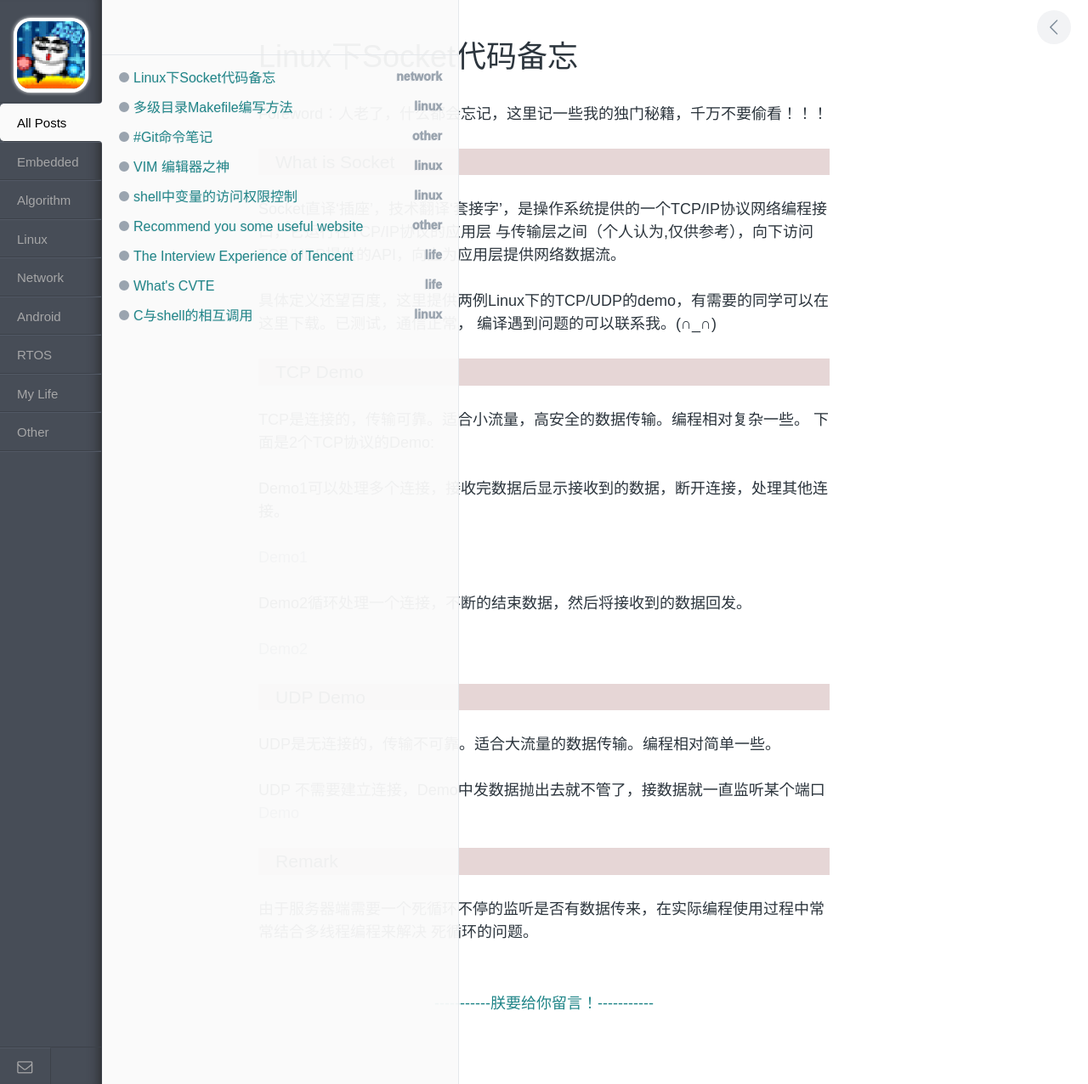
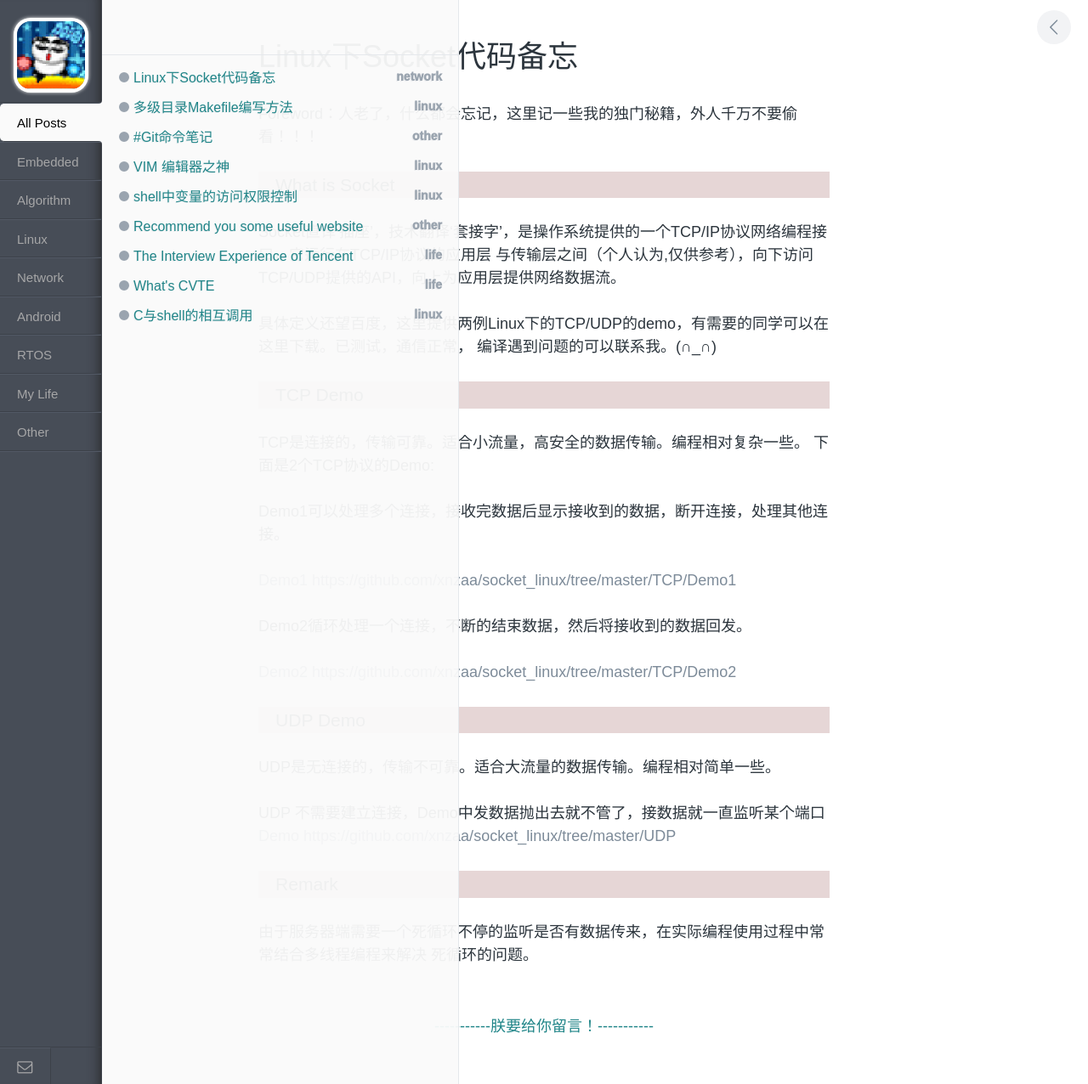
Before and after one commit to xnzaa/xnzaa.github.io, a Jekyll site: the page built from _posts/2015-01-31-Linux下Socket通信汇总.md, in a window 1280 px wide. Shown: the whole page at 85% size. Built offline with Jekyll 4.4.1, drawn with Linux system fonts in a browser that asks for light colours; comment, search, counter and statistics services are not loaded; some of the changed lines change nothing that is shown.

Commit message:
change post

```diff
--- a/_posts/2015-01-31-Linux下Socket通信汇总.md
+++ b/_posts/2015-01-31-Linux下Socket通信汇总.md
@@ -5,7 +5,7 @@ date:    2015-01-31 16:20
 categories: network
 ---
 
-Foreword：人老了，什么都会忘记，这里记一些我的独门秘籍，千万不要偷看！！！
+Foreword：人老了，什么都会忘记，这里记一些我的独门秘籍，外人千万不要偷看！！！
 
 ### What is Socket
   Socket直译‘插座’，技术翻译‘套接字’，是操作系统提供的一个TCP/IP协议网络编程接口，它运行在TCP/IP协议的应用层
@@ -20,17 +20,17 @@ Foreword：人老了，什么都会忘记，这里记一些我的独门秘籍，
 
   Demo1可以处理多个连接，接收完数据后显示接收到的数据，断开连接，处理其他连接。
 
-  [Demo1](https://github.com/xnzaa/socket_linux/tree/master/TCP/Demo1)
+  [Demo1 https://github.com/xnzaa/socket_linux/tree/master/TCP/Demo1](https://github.com/xnzaa/socket_linux/tree/master/TCP/Demo1)
 
   Demo2循环处理一个连接，不断的结束数据，然后将接收到的数据回发。
 
-  [Demo2](https://github.com/xnzaa/socket_linux/tree/master/TCP/Demo2)
+  [Demo2 https://github.com/xnzaa/socket_linux/tree/master/TCP/Demo2](https://github.com/xnzaa/socket_linux/tree/master/TCP/Demo2)
 
 ### UDP Demo
   UDP是无连接的，传输不可靠。适合大流量的数据传输。编程相对简单一些。
 
   UDP 不需要建立连接，Demo中发数据抛出去就不管了，接数据就一直监听某个端口
-  [Demo](https://github.com/xnzaa/socket_linux/tree/master/UDP)
+  [Demo https://github.com/xnzaa/socket_linux/tree/master/UDP](https://github.com/xnzaa/socket_linux/tree/master/UDP)
 
 ### Remark
   由于服务器端需要一个死循环不停的监听是否有数据传来，在实际编程使用过程中常常结合多线程编程来解决
```
